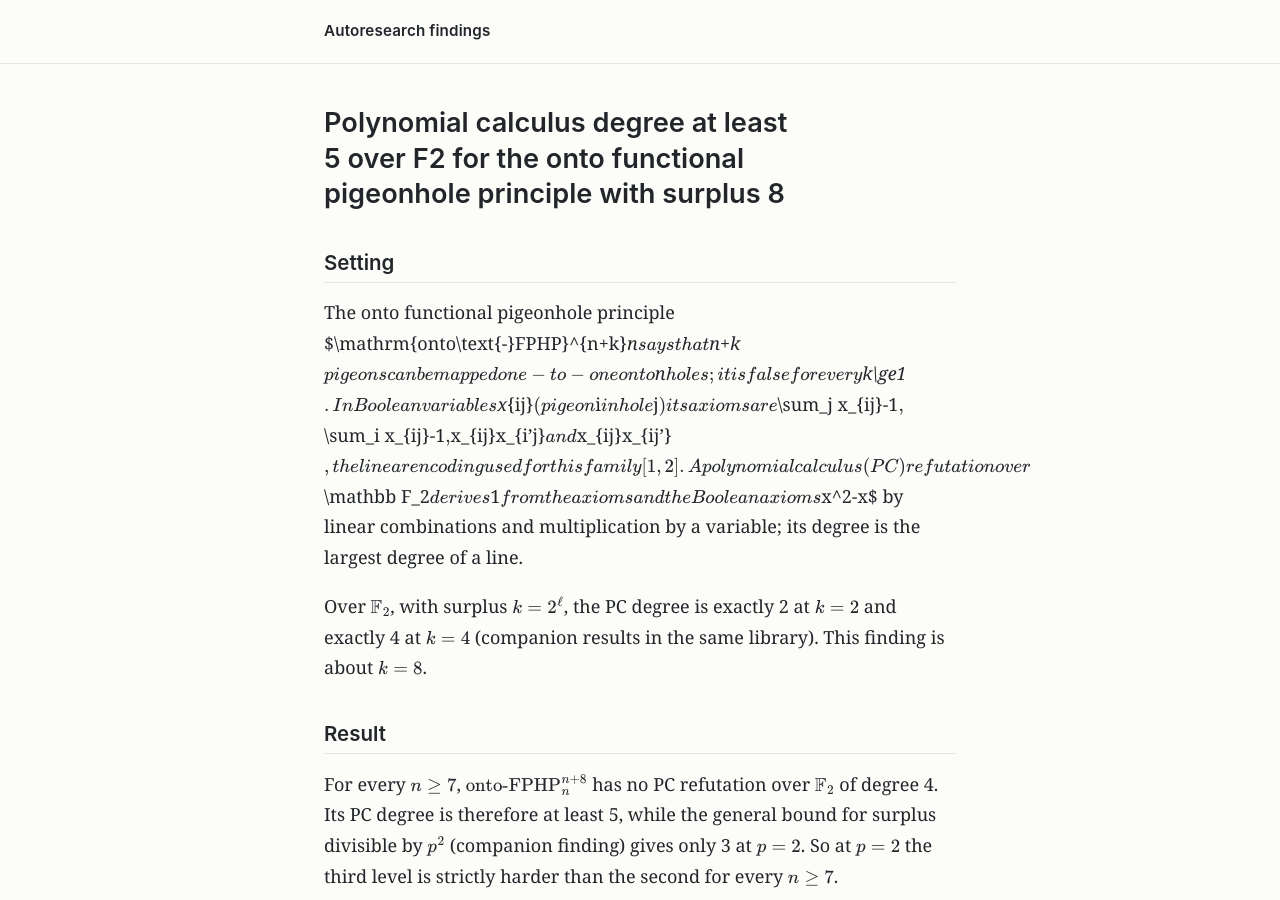
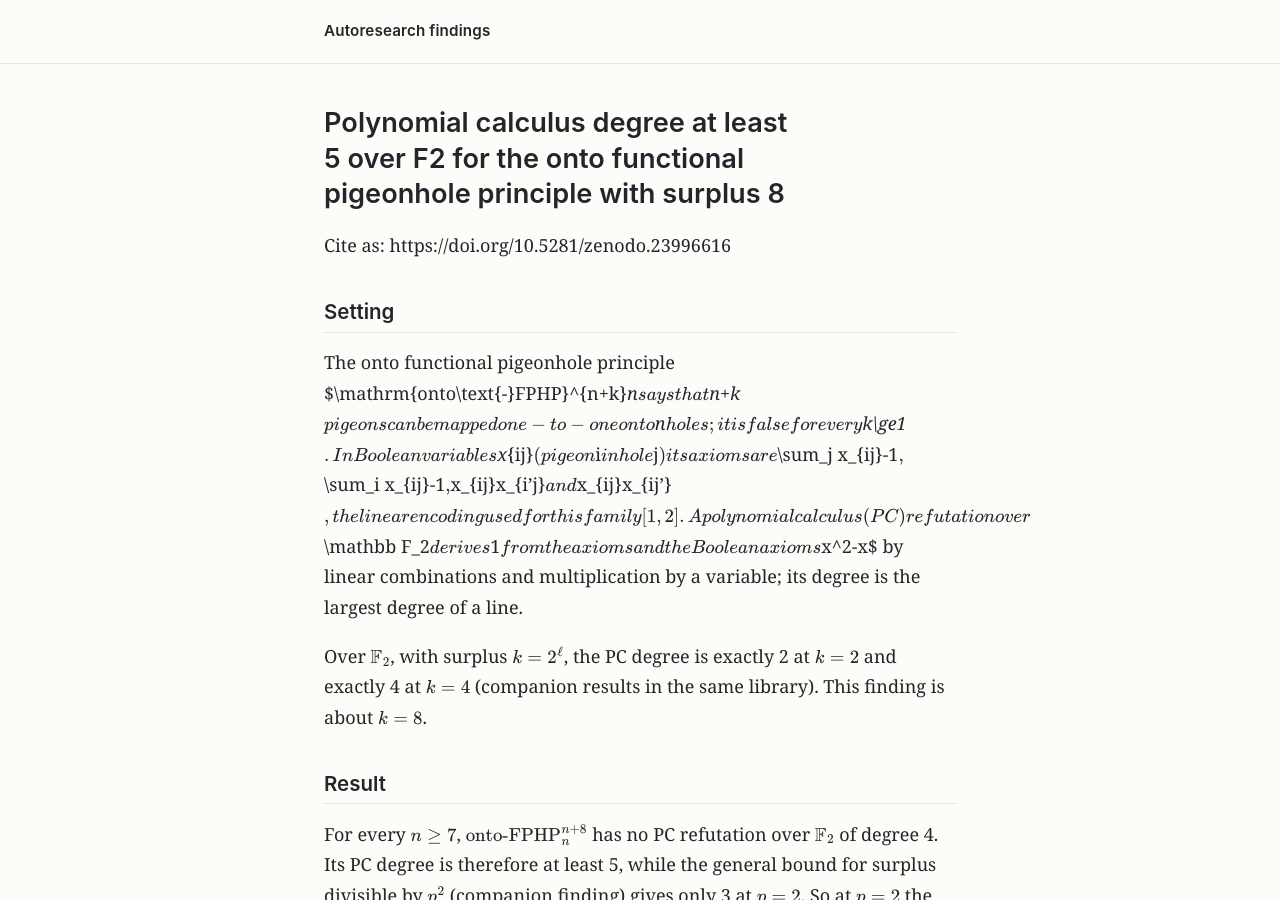
Before and after one commit to kodakodapa/autoresearch-findings, a Jekyll site: the page built from findings/pc-degree-5-onto-fphp-surplus-8.md, in a window 1280 px wide and 900 px high. Built offline with Jekyll 4.4.1, drawn with Linux system fonts in a browser that asks for light colours.

Commit message:
Record Zenodo DOIs

```diff
--- a/findings/pc-degree-5-onto-fphp-surplus-8.md
+++ b/findings/pc-degree-5-onto-fphp-surplus-8.md
@@ -1,10 +1,12 @@
 ---
 layout: default
 title: "Polynomial calculus degree at least 5 over F2 for the onto functional pigeonhole principle with surplus 8"
-scholar: {"citation_title": "Polynomial calculus degree at least 5 over F2 for the onto functional pigeonhole principle with surplus 8", "citation_author": "Lindheim, Bj\u00f6rn", "citation_publication_date": "2026/11/06", "citation_abstract_html_url": "https://kodakodapa.github.io/autoresearch-findings/findings/pc-degree-5-onto-fphp-surplus-8.html", "citation_keywords": "C3", "citation_pdf_url": "https://kodakodapa.github.io/autoresearch-findings/claims/pc-degree-5-onto-fphp-surplus-8/paper.pdf"}
+scholar: {"citation_title": "Polynomial calculus degree at least 5 over F2 for the onto functional pigeonhole principle with surplus 8", "citation_author": "Lindheim, Bj\u00f6rn", "citation_publication_date": "2026/11/06", "citation_abstract_html_url": "https://kodakodapa.github.io/autoresearch-findings/findings/pc-degree-5-onto-fphp-surplus-8.html", "citation_keywords": "C3", "citation_pdf_url": "https://kodakodapa.github.io/autoresearch-findings/claims/pc-degree-5-onto-fphp-surplus-8/paper.pdf", "citation_doi": "10.5281/zenodo.23996616"}
 ---
 
 # Polynomial calculus degree at least 5 over F2 for the onto functional pigeonhole principle with surplus 8
+
+Cite as: https://doi.org/10.5281/zenodo.23996616
 
 <!-- owner-summary -->
 ## Setting
```
Also changed, not shown: _posts/2026-11-06-pc-degree-5-onto-fphp-surplus-8.md (+3 -1 lines), claims/pc-degree-5-onto-fphp-surplus-8/claim.md (+2 -0 lines), claims/pc-degree-5-onto-fphp-surplus-8/manifest.json, report/manifest.json, 2 other files.
